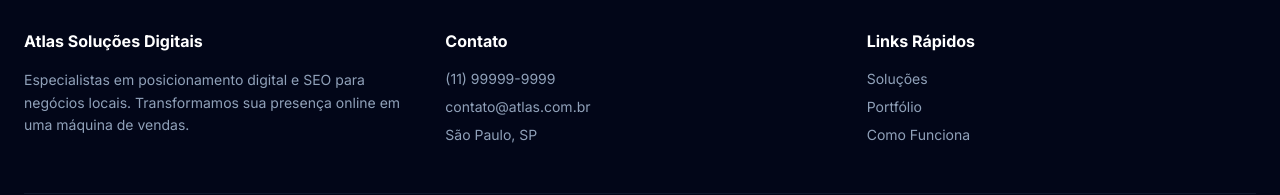
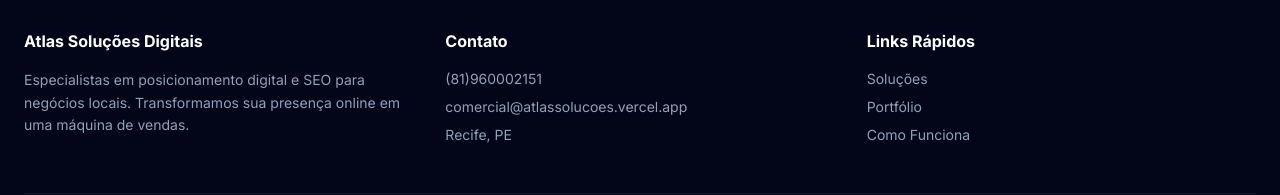
Before and after one commit to ls-tecnologia/Atlas-solucoes-digitais, a Next.js app: page / in a window 1280 px wide. Shown: the part 6228-6423 px from the top of the page. Built offline with nearby package versions, Linux system fonts and the light colour scheme.

Commit message:
Atualizar o footer.tsx

```diff
--- a/components/footer.tsx
+++ b/components/footer.tsx
@@ -48,12 +48,12 @@ export function Footer() {
             <h3 className="text-white font-bold mb-4">Contato</h3>
             <ul className="space-y-2 text-sm text-slate-400">
               <li>
-                <a href="https://wa.me/5511999999999" className="hover:text-cyan-400 transition-colors">
-                  (11) 99999-9999
+                <a href="https://wa.me/5581960002151" className="hover:text-cyan-400 transition-colors">
+                  (81)960002151
                 </a>
               </li>
-              <li>contato@atlas.com.br</li>
-              <li>São Paulo, SP</li>
+              <li>comercial@atlassolucoes.vercel.app</li>
+              <li>Recife, PE</li>
             </ul>
           </div>
           <div>
```
